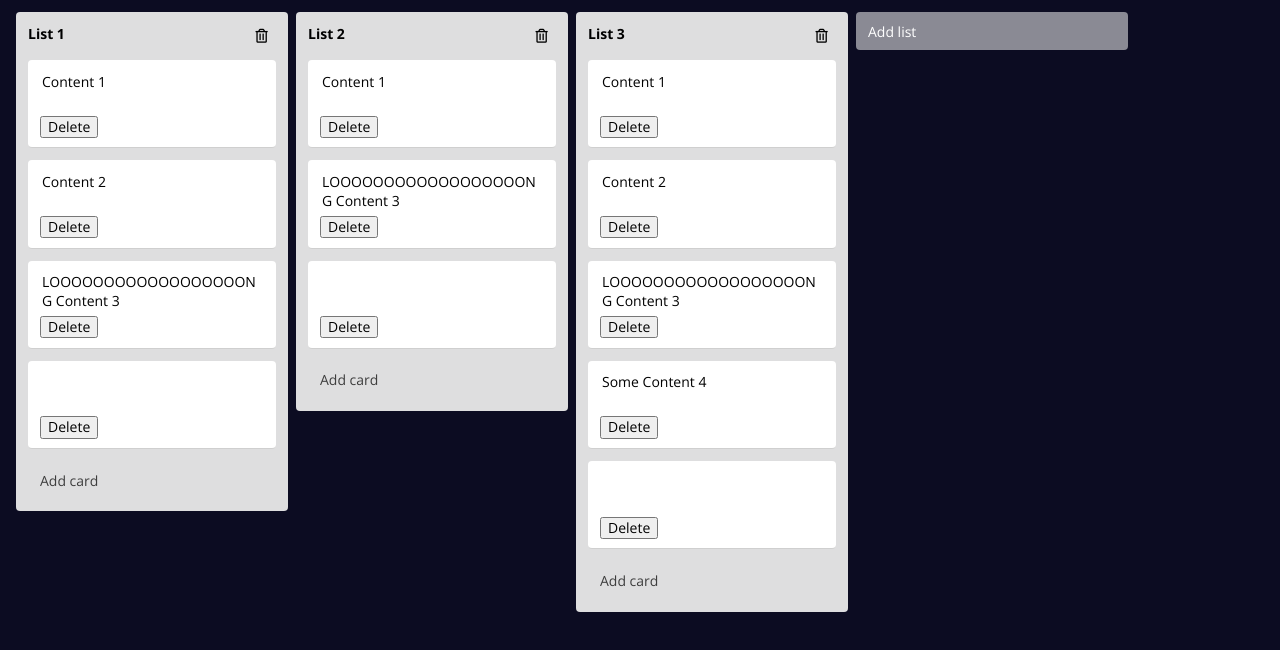
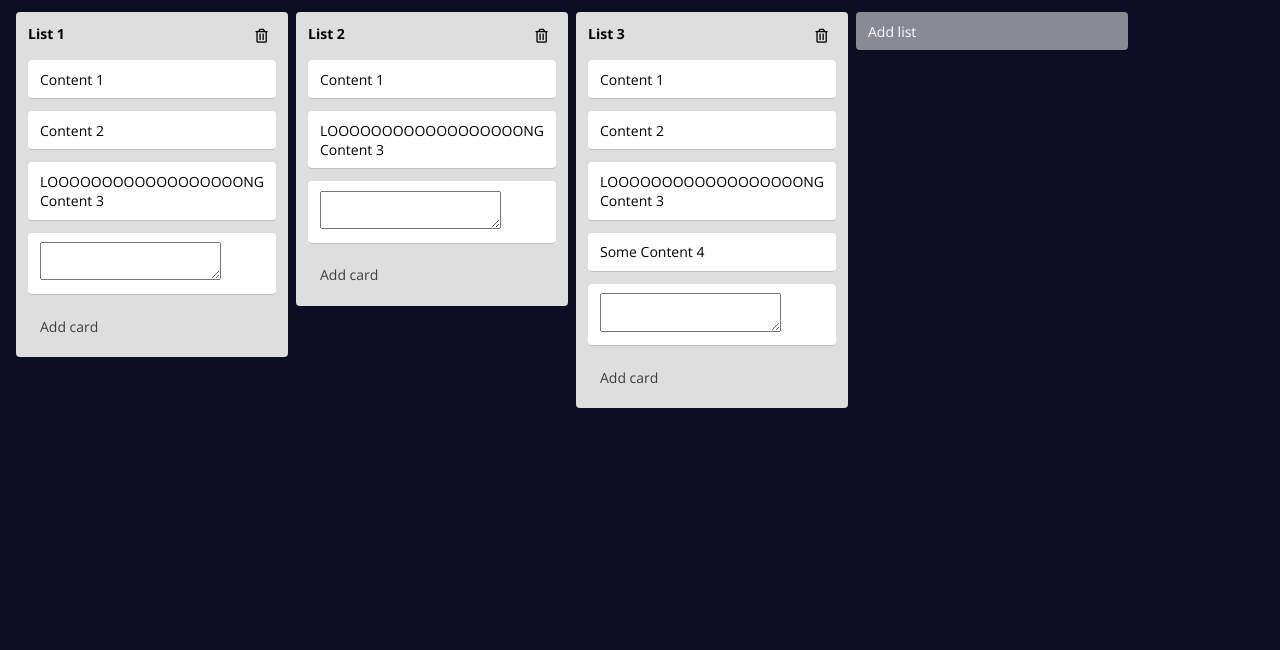
Before and after one commit to alloystory/trello_react, a React (Create React App) app in the folder frontend/: page / in a window 1280 px wide. Shown: the top 650 px of the page. Built offline with nearby package versions, Linux system fonts and the light colour scheme.

Commit message:
sync card: todo

```diff
--- a/frontend/src/components/Card.jsx
+++ b/frontend/src/components/Card.jsx
@@ -14,25 +14,14 @@ function Card({ data, onDeleteCard }) {
 
   return (
     <a className="card" href="#">
-      <div className="card-body">
-        <textarea
-          className="card-content"
-          onChange={handleEditCard}
-          onInput={(event) => {
-            event.target.style.height = "inherit";
-            event.target.style.height = `${event.target.scrollHeight}px`;
-          }}
-          value={content}
-        >
-          {/* {document.querySelectorAll(".card-content").forEach((element) => {
-            element.style.height = "inherit";
-            element.style.height = `${element.scrollHeight}px`;
-          })} */}
-        </textarea>
+      {/* <div className="card-content"> */}
+      <a href="#">{content}</a>
+      {/* </div> */}
 
-        <div className="card-actions">
-          <button onClick={onDeleteCard}>Delete</button>
-        </div>
+      <div className="card-actions">
+        <a href="#" onClick={onDeleteCard}>
+          <i class="far fa-trash-alt"></i>
+        </a>
       </div>
     </a>
   );
--- a/frontend/src/styles/components/_card.scss
+++ b/frontend/src/styles/components/_card.scss
@@ -1,28 +1,45 @@
+@import "../global/variables";
+
 .card {
   display: block;
+  position: relative;
   margin: 0.75rem 0;
   padding: 0.6rem 0.75rem;
-  background-color: #ffffff;
+  background-color: $color-card-bg;
   border-radius: $border-radius;
-  border-bottom: 1px solid #cfcfcf;
-}
+  border-bottom: 1px solid darken($color-card-bg, 25%);
 
-.card:hover {
-  background-color: #eeeeee;
-}
+  &:hover {
+    background-color: darken($color-card-bg, 5%);
+  }
 
-.card-content {
-  background-color: transparent;
-  border: none;
-  font: inherit;
-  resize: none;
-  width: 100%;
-  height: inherit;
-  overflow-y: hidden;
-}
+  &:hover > .card-actions {
+    display: block;
+  }
 
-.card-content:focus {
-  background-color: #ffffff;
+  .card-actions {
+    display: none;
+    position: absolute;
+    top: 0.5rem;
+    right: 0.5rem;
+
+    a {
+      display: inline-flex;
+      opacity: 0.75;
+      width: 1.5rem;
+      height: 1.5rem;
+      justify-content: center;
+      align-items: center;
+      margin: 0 0.15rem;
+      border-radius: $border-radius;
+      background-color: darken($color-card-bg, 10%);
+
+      &:hover {
+        background-color: darken($color-card-bg, 30%);
+        opacity: 1;
+      }
+    }
+  }
 }
 
 .add-new-card {
--- a/frontend/src/styles/global/_variables.scss
+++ b/frontend/src/styles/global/_variables.scss
@@ -1,6 +1,7 @@
 // Background Colors
 $color-bg: #0c0c22;
 $color-list-bg: #dededf;
+$color-card-bg: #fff;
 
 // Font Colors
 $color-font-light: #fff;
```
Also changed, not shown: frontend/src/components/CardEdit.jsx (+9 -0 lines).
